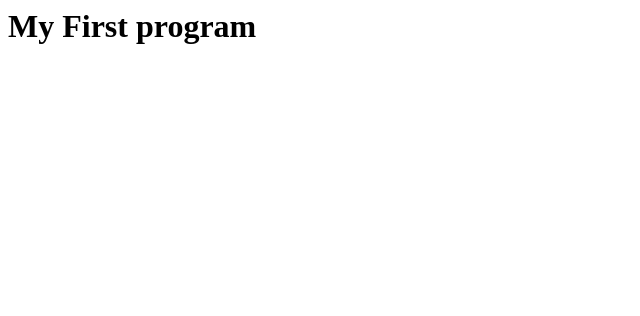
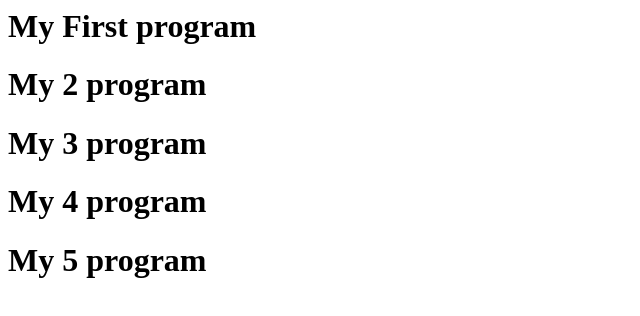
Before and after one commit to sampathkr1212/Sample-For-Program-Practice, a plain HTML site: page index.html in a window 1280 px wide. Shown: the whole page, without its empty margins (0-640 px from the left). Drawn offline with Linux system fonts and the light colour scheme.

Commit message:
commiting from Eclipse terminal

```diff
--- a/index.html
+++ b/index.html
@@ -1 +1,6 @@
 <h1> My First program</h1>
+
+<h1> My 2 program</h1>
+<h1> My 3 program</h1>
+<h1> My 4 program</h1>
+<h1> My 5 program</h1>
```
